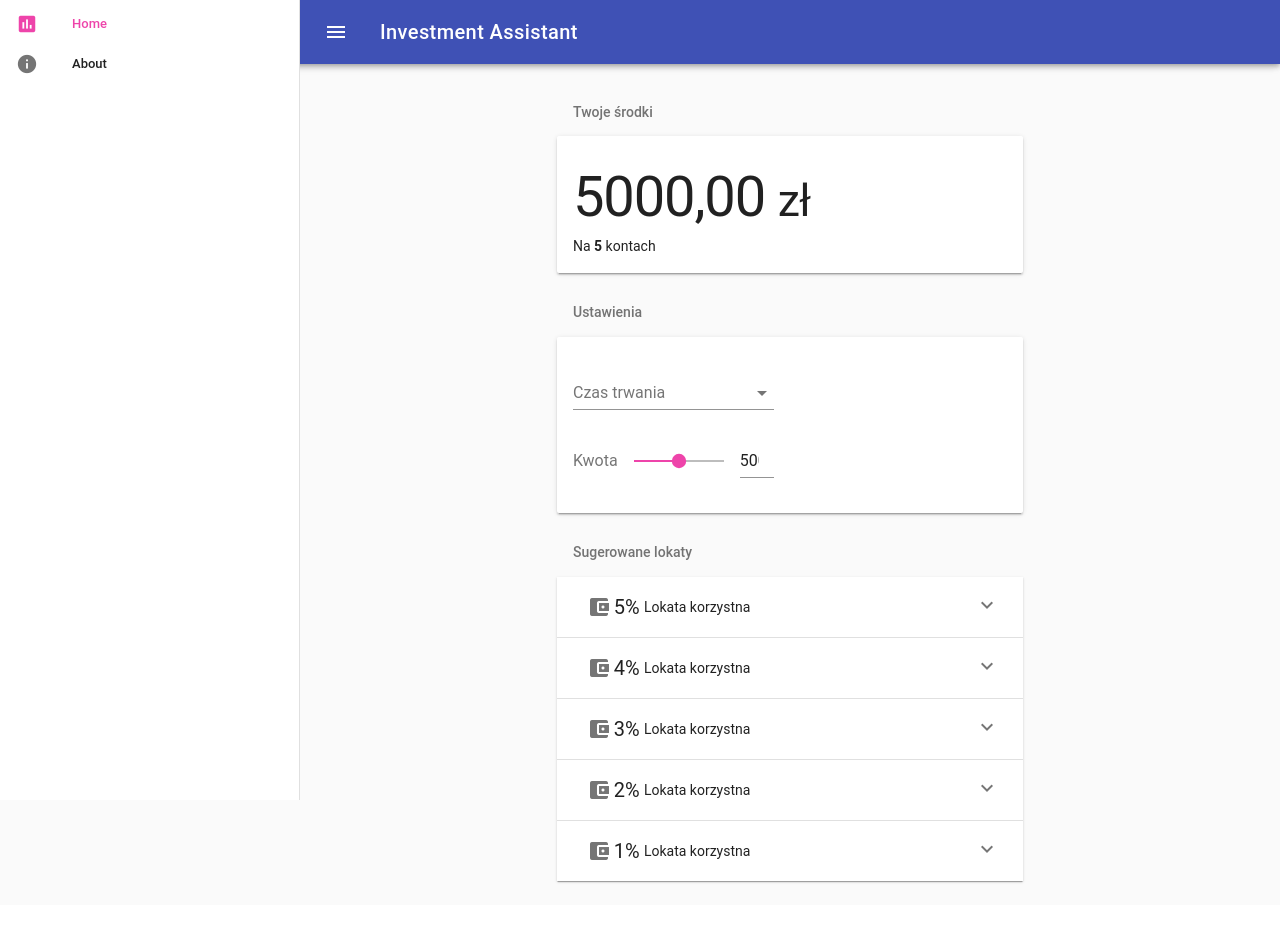
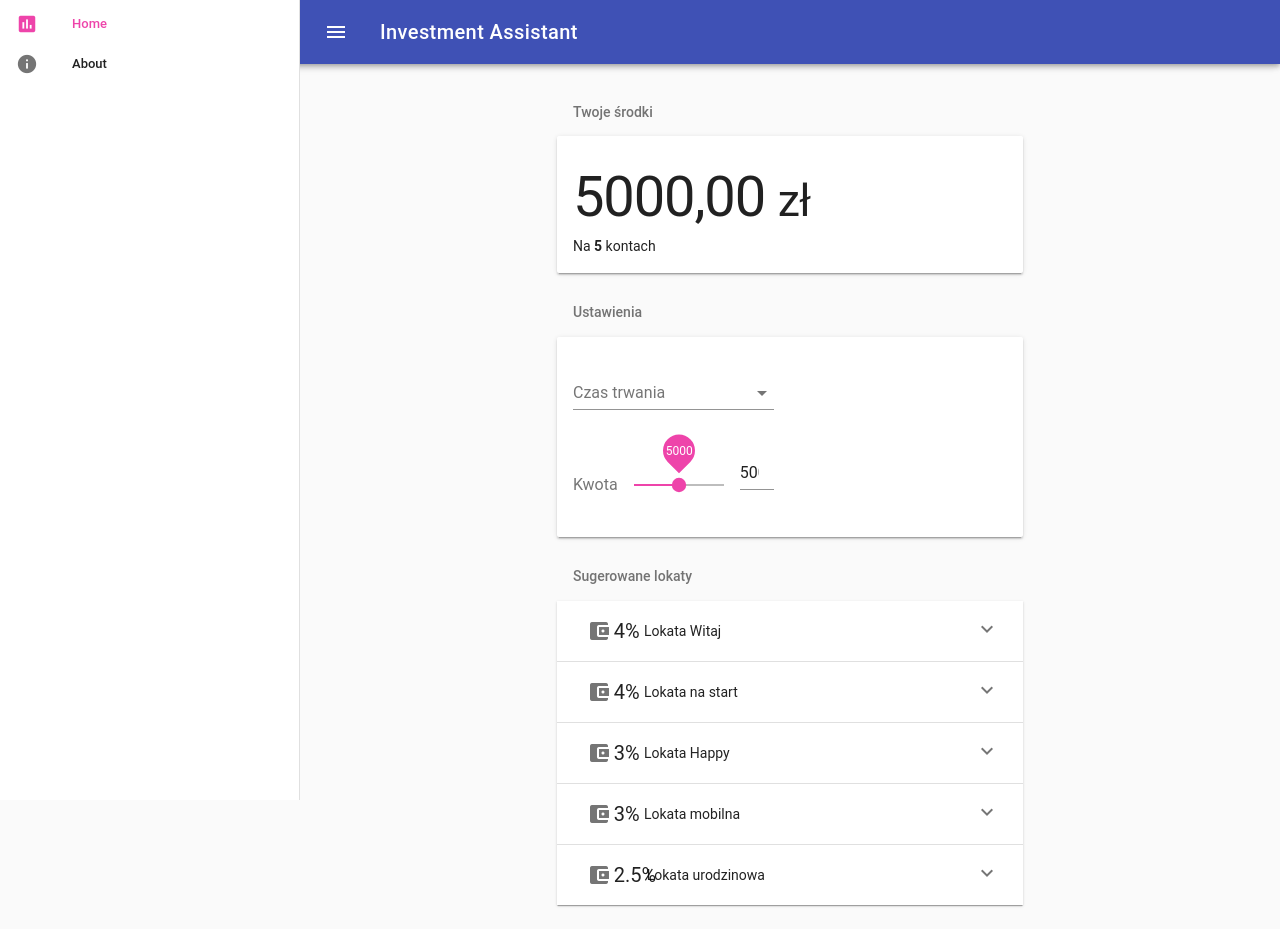
Before and after one commit to kaamka/investment-assistant, a Vue app in the folder client/: page /#/ in a window 1280 px wide. Before the commit the page ends 905 px from the top, so only its background shows below. Built offline with nearby package versions, Linux system fonts and the light colour scheme; a small style sheet from the web is missing.

Commit message:
More atractive depoasit names

```diff
--- a/client/src/App.vue
+++ b/client/src/App.vue
@@ -40,7 +40,6 @@
   </v-app>
 </template>
 <script>
-import banking from '@/services/banking'
 
 export default {
   name: 'App',
--- a/client/src/components/search_settings.vue
+++ b/client/src/components/search_settings.vue
@@ -9,12 +9,14 @@
               :items="items"
               label="Czas trwania"
             ></v-select>
-            <v-flex xs9>
+            <v-flex xs9
+                mt-4>
               <v-slider
                 label="Kwota"
                 v-model="slider"
                 :min="min"
                 :max="max"
+                thumb-label="always"
               ></v-slider>
             </v-flex>
             <v-flex xs3>
--- a/client/src/components/suggestions.vue
+++ b/client/src/components/suggestions.vue
@@ -3,7 +3,7 @@
     <v-subheader>Sugerowane lokaty</v-subheader>
     <v-expansion-panel>
       <v-expansion-panel-content
-        v-for="(item,i) in 5"
+        v-for="(item,i) in options"
         :key="i"
       >
         <div slot="header">
@@ -16,8 +16,8 @@
               <v-icon>account_balance_wallet</v-icon>
             </v-avatar>
           </v-flex>
-          <v-flex xs3 sm2 md1><span class="deposit-pct">{{5-i}}%</span></v-flex>
-          <v-flex xs6 sm10 md11><span class="deposit-text">Lokata korzystna</span></v-flex>
+          <v-flex xs3 sm2 md1><span class="deposit-pct">{{item.interest}}</span></v-flex>
+          <v-flex xs6 sm10 md11><span class="deposit-text">{{item.name}}</span></v-flex>
 
           </v-layout>
         </div>
@@ -31,7 +31,30 @@
 
 <script>
   export default {
-    data: () => ({})
+    data: () => ({
+      options: [
+        {
+          name: 'Lokata Witaj',
+          interest: '4%'
+        },
+        {
+          name: 'Lokata na start',
+          interest: '4%',
+        },
+        {
+          name: 'Lokata Happy',
+          interest: '3%'
+        },
+        {
+          name: 'Lokata mobilna',
+          interest: '3%'
+        },
+        {
+          name: 'Lokata urodzinowa',
+          interest: '2.5%'
+        }
+      ]
+    })
   }
 </script>
 
--- /dev/null
+++ b/client/src/views/Assess.vue
@@ -0,0 +1,5 @@
+<template>
+  <div class="about">
+    <h1>Oceń inwestycje</h1>
+  </div>
+</template>
```
